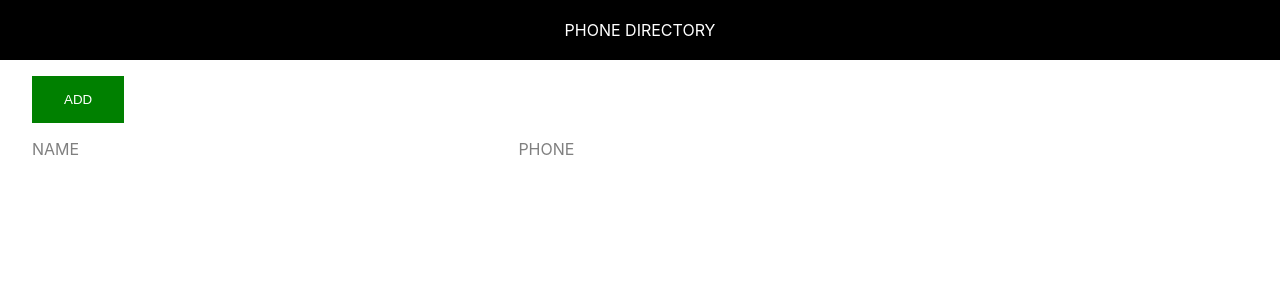
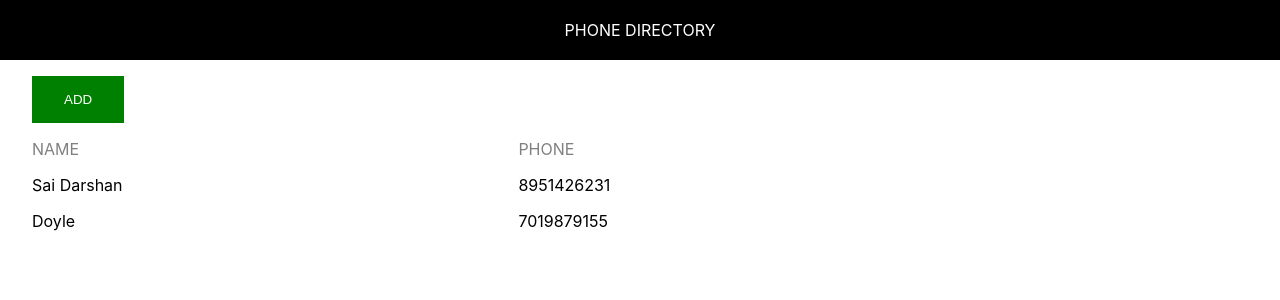
Before and after one commit to EaGLE-25/phone-directory, a React (Create React App) app: page / in a window 1280 px wide. Shown: the top 300 px of the page. Built offline with nearby package versions, Linux system fonts and the light colour scheme.

Commit message:
add content dynamically

```diff
--- a/src/App.css
+++ b/src/App.css
@@ -13,8 +13,10 @@
 }
 
 .name-span,.phone-span{
-    color: grey;
     font-size: 1rem;
+}
+.heading{
+    color: gray;
 }
 .grid-container{
     display: grid;
--- a/src/App.js
+++ b/src/App.js
@@ -1,15 +1,35 @@
 import Header from "./Header";
 import "./App.css"
 function App() {
+  let persons = [
+    {
+      id:1,
+      name:"Sai Darshan",
+      phone:"8951426231"
+    },
+    {
+      id:2,
+      name:"Doyle",
+      phone:"7019879155"
+    }
+  ]
   return (
     <div>
       <Header/>
       <div className="wrapper">
         <button className="add-btn">ADD</button>
         <div className="grid-container">
-          <span className="grid-item name-span">NAME</span>
-          <span className="grid-item phone-span">PHONE</span>
+          <span className="grid-item name-span heading">NAME</span>
+          <span className="grid-item phone-span heading">PHONE</span>
         </div>
+        {
+          persons.map(person=>{
+            return <div key={person.id} className="grid-container">
+              <span className="grid-item name-span">{person.name}</span>
+              <span className="grid-item phone-span">{person.phone}</span>
+            </div>
+          })
+        }
       </div>
     </div>
   );
```
